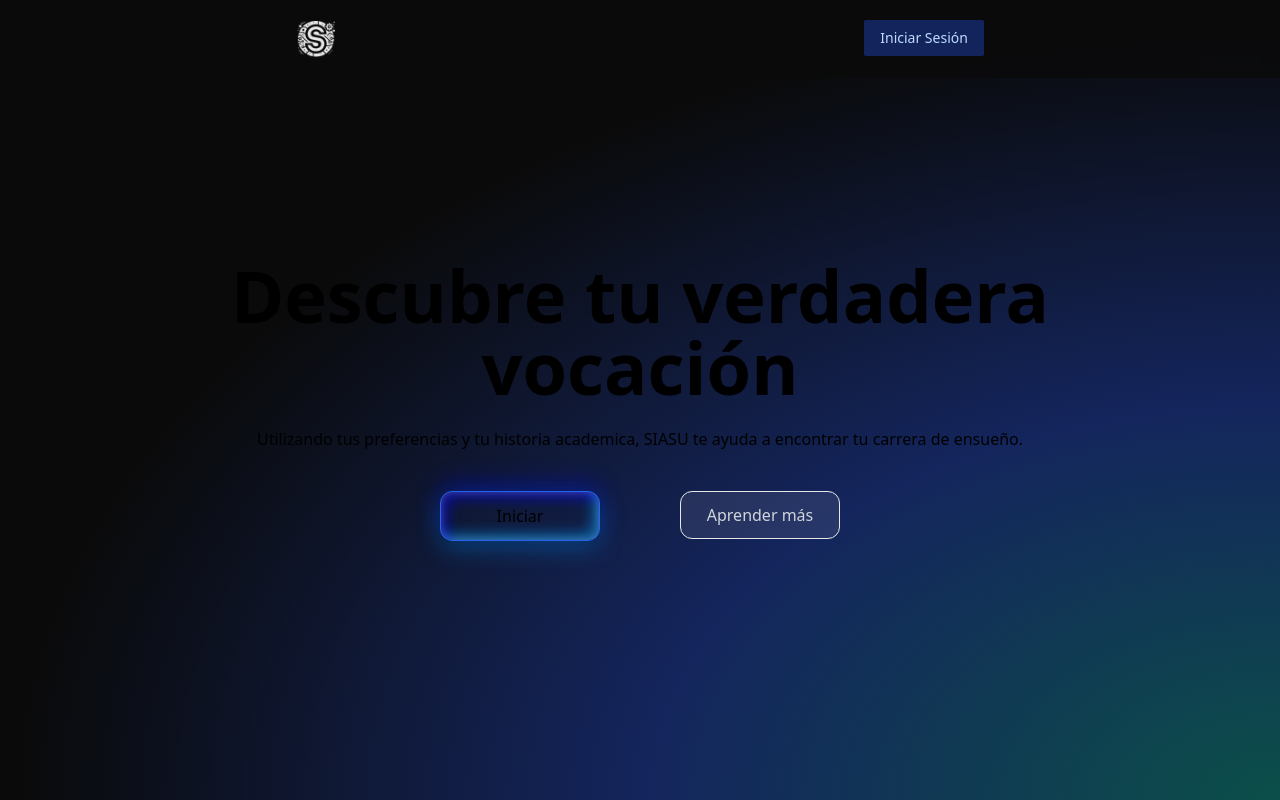
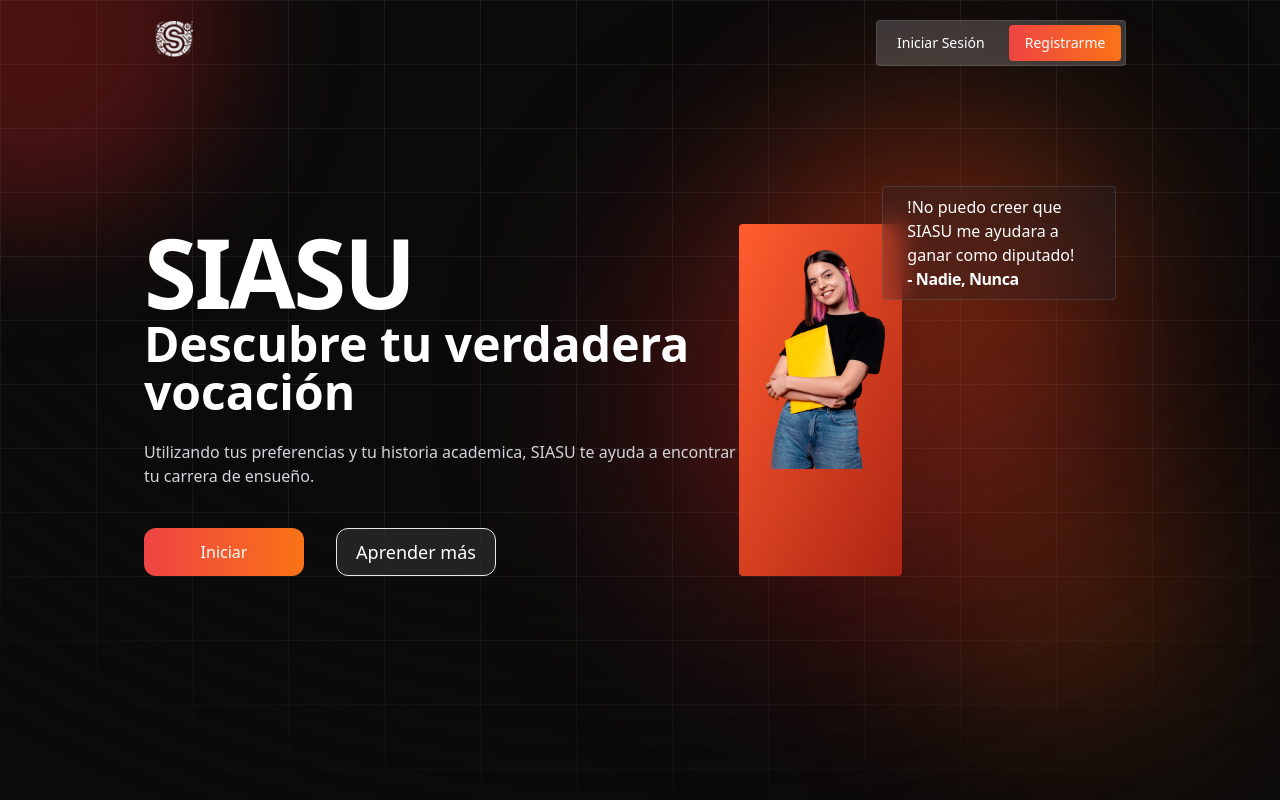
Before and after one commit to Doofenshmirtz-Malvados-y-Asociados/SIASU-frontend, an Angular app: page / in a window 1280 px wide. Shown: the top 800 px of the page. Built offline with nearby package versions, Linux system fonts and the light colour scheme.

Commit message:
Changes to landing page

```diff
--- a/src/app/pages/index/components/functions-section/functions-section.component.html
+++ b/src/app/pages/index/components/functions-section/functions-section.component.html
@@ -2,10 +2,6 @@
     <div class="text-white h-screen w-3/5 m-auto ">
         <h2 class="text-5xl font-semibold">¿No tienes idea de cuál carrera universitaria estudiar?</h2>
         <p class="text-gray-400 my-4 text-lg">Si no sabes cual carrera universitaria es adecuada para tí, SIASU puede ayudarte con un examen vocacional, puedes registrarte para recibir recomendaciones sobre carreras que puedan ser adecuadas para ti con base a tus preferencias e intereses.</p>
-    </div>
-
-    <div
-        class="absolute top-[100vh] w-full h-screen -z-10 bg-[radial-gradient(ellipse_at_top_right,_var(--tw-gradient-stops))] from-teal-600/50 from-0% via-blue-800/50 via-35% to-[#0a0a0a] to-70%">
     </div>
 
     <div class="text-white w-3/5 m-auto my-20">
@@ -17,6 +13,4 @@
         <h2 class="text-5xl font-semibold">¿No sabes a que te dedicaras cuando finalices la carrera?</h2>
         <p class="text-gray-400 my-4 text-lg">Muchas personas terminan una carrera universitaria con la incertidumbre de que es a lo que se dedicaran despues, SIASU te ayuda a encontrar el perfil profesional que mejor se adapte a ti, a tus habilidades o incluso a tus aspiraciones economicas.</p>
     </div>
-
-    <div class="absolute top-[100vh] w-full h-[300vh] -z-10 bg-[linear-gradient(to_right,#4f4f4f2e_1px,transparent_1px),linear-gradient(to_bottom,#4f4f4f2e_1px,transparent_1px)] bg-[size:8rem_8rem] [mask-image:radial-gradient(ellipse_at_center,#000_10%,transparent_100%)]"></div>
 </section>
--- a/src/app/pages/index/components/header/header.component.html
+++ b/src/app/pages/index/components/header/header.component.html
@@ -1,25 +1,27 @@
-<main class="w-full h-screen grid place-items-center bg-[#0a0a0a]">
+<main class="w-full h-screen grid place-items-center ">
     <section
         class="
-            relative text-center m-auto z-10 h-4/5 grid place-items-center
+            relative text-left m-auto z-10 h-3/5 grid place-items-center
             lg:w-4/5
         ">
-        <div class="px-4">
-            <h1 class="lg:text-7xl text-5xl font-semibold dark:text-white">Descubre tu verdadera vocación</h1>
-            <p class="my-6 dark:text-gray-400">Utilizando tus preferencias y tu historia academica, SIASU te ayuda a encontrar tu carrera de ensueño.</p>
+        <div class="w-full px-4 text-left flex justify-left">
+            <div class="w-3/5 my-auto">
+                <h1 class="lg:text-8xl text-7xl font-bold tracking-tight text-white">SIASU</h1>
+                <h2 class="lg:text-5xl text-4xl font-semibold text-white">Descubre tu verdadera vocación</h2>
+                <p class="my-6 text-gray-300">Utilizando tus preferencias y tu historia academica, SIASU te ayuda a encontrar tu carrera de ensueño.</p>
                 <div class="
-                w-full flex justify-center mt-10
-                lg:gap-20 gap-4
+                    w-full flex justify-left mt-10
+                    lg:gap-8 gap-4
                 ">
                     <button class="
-                    dark:text-white px-2 py-3 rounded-xl border border-blue-600 purple-shadow
+                        text-white  px-2 py-3 rounded-xl bg-gradient-to-r from-red-500 via-orange-500 to-red-500 bg-size-200 hover:bg-pos-100 transition-all duration-700
                         lg:w-40 w-32
                     ">
                         Iniciar
                     </button>
                     <a href="#funciones">
                         <button class="
-                        group px-2 py-3 relative inline-flex h-12 items-center justify-center overflow-hidden rounded-xl border bg-gray-300/10 backdrop-blur-lg font-medium text-gray-300 duration-500
+                            group px-2 py-3 text-lg relative inline-flex h-12 items-center justify-center overflow-hidden rounded-xl border bg-white/10 backdrop-blur-lg font-medium text-white duration-500
                             lg:w-40 w-32
                         ">
                             <div
@@ -38,8 +40,20 @@
                     </a>
                 </div>
             </div>
+            <div class="w-2/5 flex">
+                <div class="w-2/3 rounded bg-gradient-to-br from-[#ff5d2e] to-[#ad2414]">
+                    <img class="w-fit rounded" src="/assets/student.png" alt="">
+                </div>
+                <div class="w-[38ch] px-6 py-2 h-fit rounded bg-gray-800/20 border border-gray-500/30 text-white backdrop-blur-md -translate-y-1/3 -translate-x-5">
+                    <p class="font-light">!No puedo creer que SIASU me ayudara a ganar como diputado!</p>
+                    <p class="font-bold tracking-tight">- Nadie, Nunca</p>
+                </div>
+            </div>
+        </div>
     </section>
-    <div
-        class="absolute inset-0 w-full h-full z-0 bg-[radial-gradient(ellipse_at_bottom_right,_var(--tw-gradient-stops))] from-teal-600/50 from-0% via-blue-800/50 via-35% to-[#0a0a0a]/50 to-70%">
-    </div>
+    <div class="absolute inset-0 -z-10 h-full w-full bg-[#0b0b0b] bg-[linear-gradient(to_right,#f0f0f011_1px,transparent_1px),linear-gradient(to_bottom,#f0f0f011_1px,transparent_1px)] bg-[size:6rem_4rem] [mask-image:radial-gradient(ellipse_80%_100%_at_50%_0%,#000_70%,transparent_110%)]"></div>
+    <div class="absolute z-0 w-96 h-96 bg-red-600/30 rounded-full blur-3xl -top-40 -left-40"></div>
+    <div class="absolute z-0 w-[30rem] h-[30rem] bg-red-600/30 rounded-full blur-[100px] top-1/2 left-1/2 -translate-y-1/2 -translate-x-1/5"></div>
+    <div class="absolute z-0 w-80 h-80 bg-orange-600/30 rounded-full blur-[100px] right-0 top-28 -translate-x-1/2"></div>
+    <div class="absolute z-0 w-60 h-60 bg-orange-600/30 rounded-full blur-[100px] right-0 bottom-0 -translate-x-1/3 -translate-y-1/3"></div>
 </main>
--- a/src/app/pages/index/components/navbar-index/navbar-index.component.html
+++ b/src/app/pages/index/components/navbar-index/navbar-index.component.html
@@ -1,12 +1,23 @@
-<nav class="w-full py-5 m-auto text-gray-300 bg-[#0a0a0a]/70 backdrop-blur flex justify-around px-8">
+<nav class="w-full py-5 m-auto text-gray-300 px-8">
+    <div class="w-4/5 m-auto flex justify-between">
         <a routerLink="">
             <img class="invert w-10" src="/assets/logo-min.png" alt="Logotipo SIASU" />
         </a>
+        <div class="p-1 border border-gray-400/20 rounded bg-gray-200/20 backdrop-blur gap-2 flex">
             <a routerLink="/login">
                 <button
-            class="px-4 py-2 rounded-sm bg-blue-800/50 hover:bg-blue-800/80 text-blue-200 hover:text-white transition-all duration-300 text-sm"
+                    class="px-4 py-2 hover:bg-gradient-to-r rounded hover:bg-gray-950/40 text-white transition-all duration-300 text-sm"
                 >
                     Iniciar Sesión
                 </button>
             </a>
+            <a routerLink="/register">
+                <button
+                    class="px-4 py-2 bg-gradient-to-r from-red-500 via-orange-500 to-red-500 bg-size-200 hover:bg-pos-100 rounded text-white transition-all duration-300 text-sm"
+                >
+                    Registrarme
+                </button>
+            </a>
+        </div>
+    </div>
 </nav>
--- a/src/styles.css
+++ b/src/styles.css
@@ -5,7 +5,7 @@
 @tailwind utilities;
 
 :root {
-  background-color: #0a0a0a;
+  background-color: #0b0b0b;
   margin: 0;
   padding: 0;
   box-sizing: border-box;
```
Also changed, not shown: src/assets/student.png (added). Lines whose indentation alone changed are shown as unchanged.
